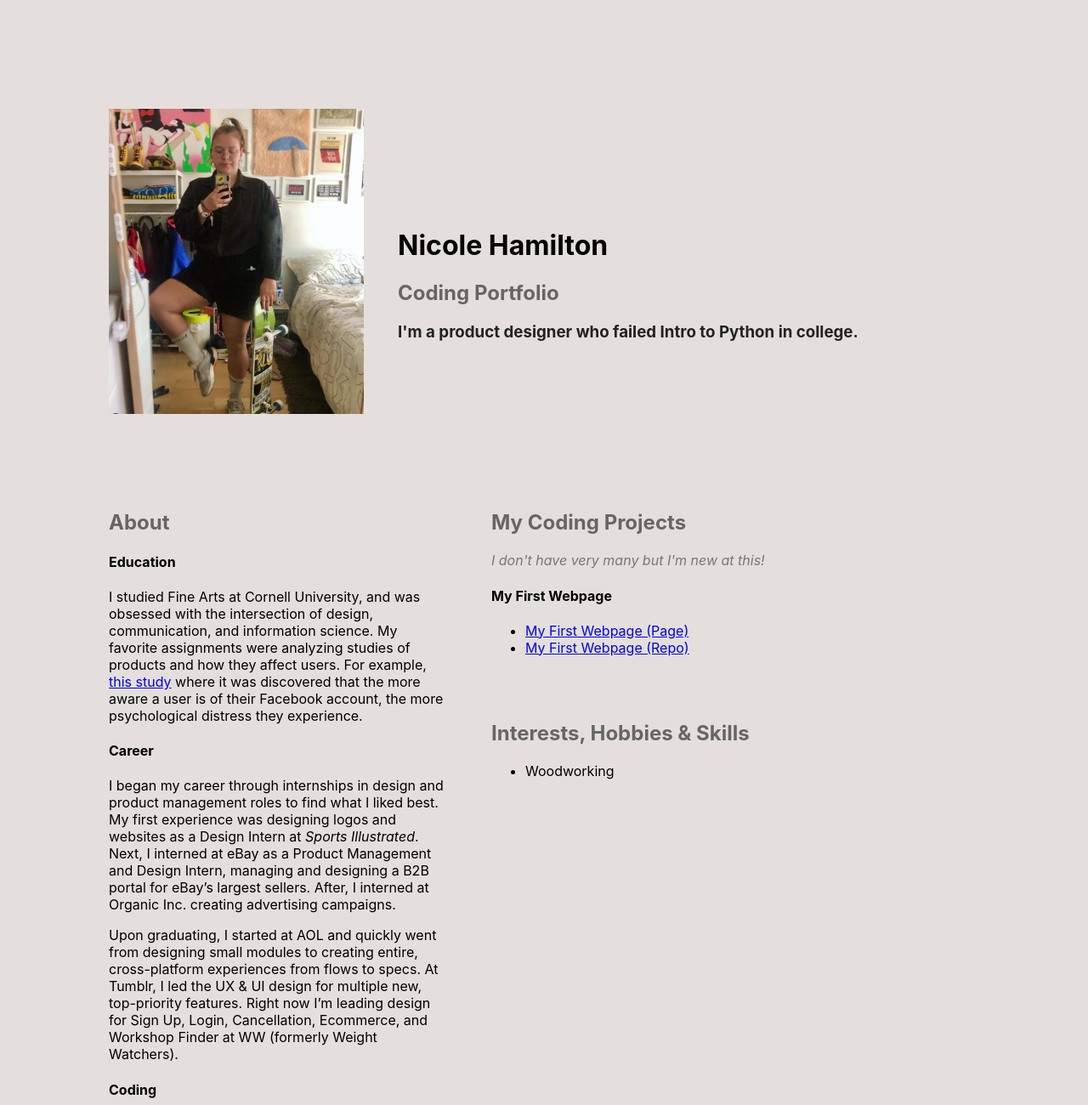
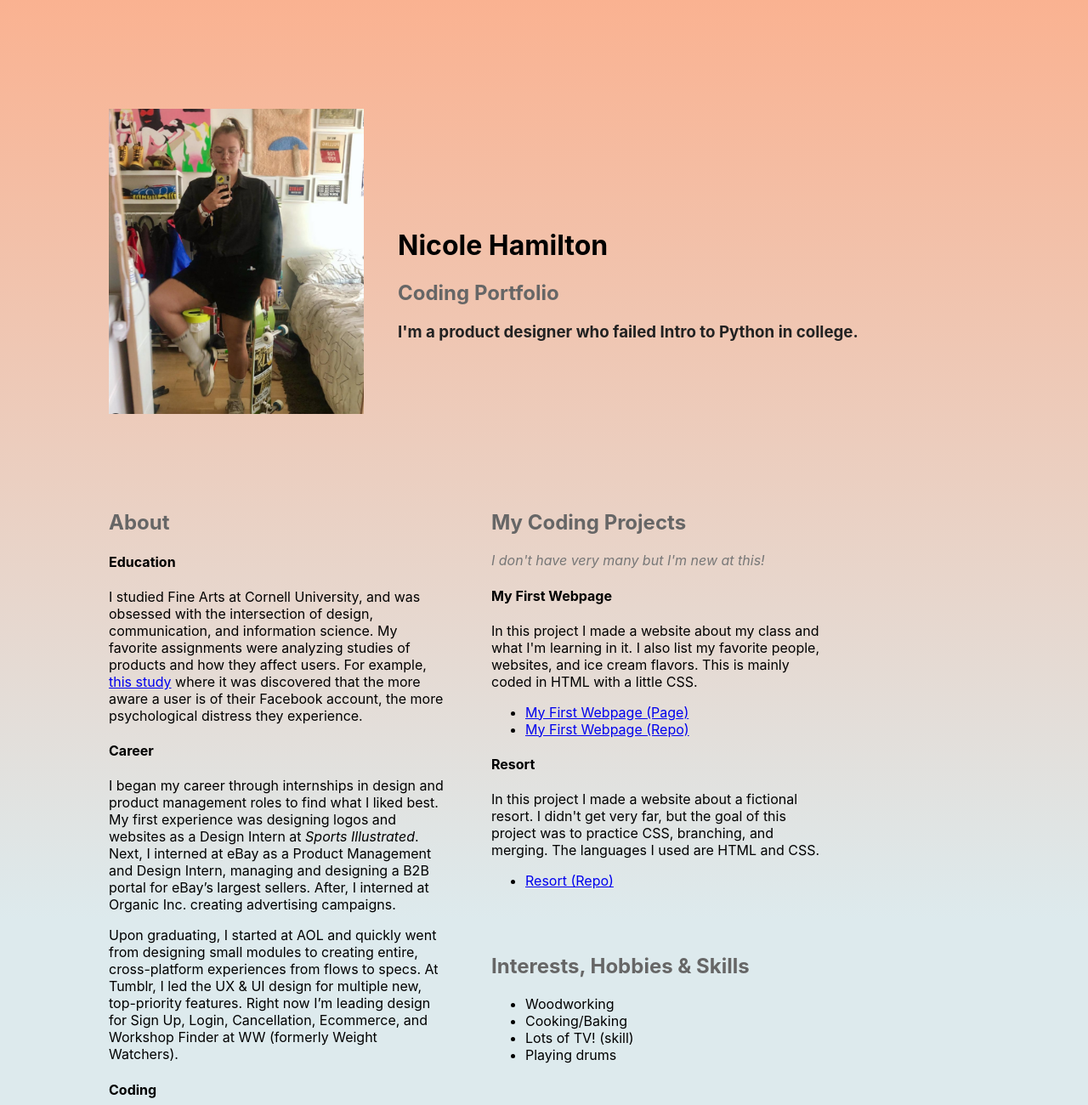
Before and after one commit to nicolehamilton/portfolio, a plain HTML site: page index.html in a window 1280 px wide. Shown: the top 1300 px of the page at 85% size. Drawn offline with Linux system fonts and the light colour scheme.

Commit message:
added more content and fixed some CSS issues affecting responsiveness

```diff
--- a/css/styles.css
+++ b/css/styles.css
@@ -1,5 +1,7 @@
 body {
-  background-color: #E4DFDC;
+  /*background-color: #E4DFDC;*/
+  background: rgb(221,234,237);
+  background: linear-gradient(0deg, rgba(221,234,237,1) 22%, rgba(250,178,145,1) 100%);
   font-family: -apple-system, BlinkMacSystemFont, 'Segoe UI', Roboto, Oxygen, Ubuntu, Cantarell, 'Open Sans', 'Helvetica Neue', sans-serif;
   margin: 10%;
 }
@@ -19,7 +21,7 @@ h5 {
 .profile {
   float: left;
   padding-right: 40px;
-  padding-bottom: 30px;
+  padding-bottom: 90px;
   height: 300px;
 }
 
--- a/index.html
+++ b/index.html
@@ -28,6 +28,7 @@
     <p> <span class="it">I don't have very many but I'm new at this!</span></p>
     <p>
       <h4>My First Webpage</h4>
+      <p>In this project I made a website about my class and what I'm learning in it. I also list my favorite people, websites, and ice cream flavors. This is mainly coded in HTML with a little CSS.</p>
       <ul>
        <li>
          <a href="https://nicolehamilton.github.io/my-first-webpage/">My First Webpage (Page)</a>
@@ -37,12 +38,24 @@
       </li>
       </ul>
     </p>
+    <p>
+      <h4>Resort</h4>
+      <p>In this project I made a website about a fictional resort. I didn't get very far, but the goal of this project was to practice CSS, branching, and merging. The languages I used are HTML and CSS.</p>
+      <ul>
+       <li>
+         <a href="https://github.com/nicolehamilton/resort">Resort (Repo)</a>
+       </li>
+      </ul>
+    </p>
   </div>
   <div class="content">
     <h2 style="clear: both;">Interests, Hobbies & Skills</h2>
       <p>
         <ul>
           <li>Woodworking</li>
+          <li>Cooking/Baking</li>
+          <li>Lots of TV! (skill)</li>
+          <li>Playing drums</li>
        </ul>
      </p>
   </div>
```
